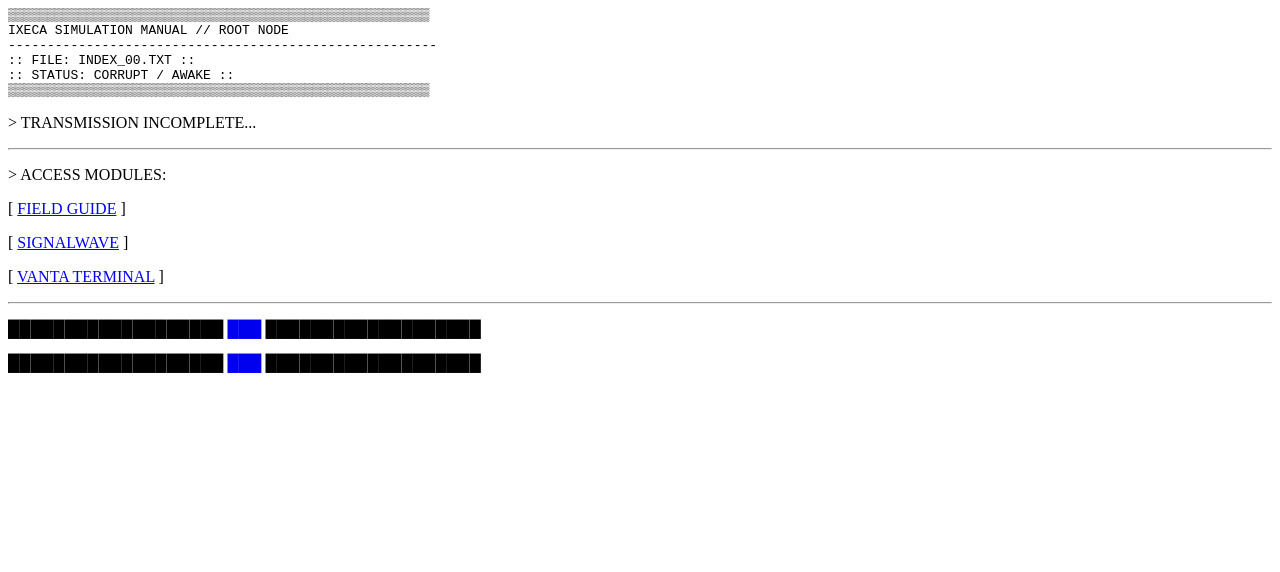
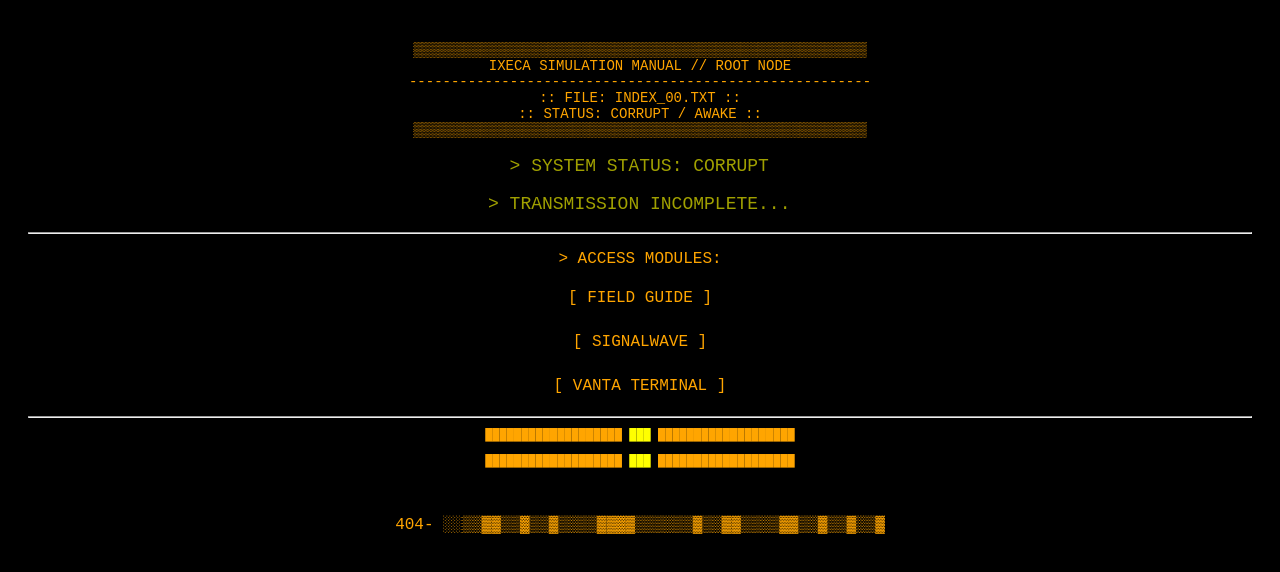
Before and after one commit to kropn/kropn, a plain HTML site: page index.html in a window 1280 px wide. Drawn offline with Linux system fonts and the light colour scheme.

Commit message:
Update index.html

```diff
--- a/index.html
+++ b/index.html
@@ -1,4 +1,13 @@
-<div class="terminal">
+<!DOCTYPE html>
+<html lang="en">
+<head>
+  <meta charset="UTF-8" />
+  <meta name="viewport" content="width=device-width, initial-scale=1.0"/>
+  <title>IXECA SIMULATION MANUAL — ROOT NODE</title>
+  <link rel="stylesheet" href="styles.css" />
+</head>
+<body>
+  <div class="terminal">
 <pre class="ascii-art">
 ▒▒▒▒▒▒▒▒▒▒▒▒▒▒▒▒▒▒▒▒▒▒▒▒▒▒▒▒▒▒▒▒▒▒▒▒▒▒▒▒▒▒▒▒▒▒▒▒▒▒▒▒▒▒
 IXECA SIMULATION MANUAL // ROOT NODE
@@ -8,18 +17,22 @@ IXECA SIMULATION MANUAL // ROOT NODE
 ▒▒▒▒▒▒▒▒▒▒▒▒▒▒▒▒▒▒▒▒▒▒▒▒▒▒▒▒▒▒▒▒▒▒▒▒▒▒▒▒▒▒▒▒▒▒▒▒▒▒▒▒▒▒
 </pre>
 
+    <p class="glitch-text">> SYSTEM STATUS: CORRUPT</p>
     <p class="glitch-text">> TRANSMISSION INCOMPLETE...</p>
 
-    <hr>
+    <hr class="rule">
 
     <p>> ACCESS MODULES:</p>
-<p>[ <a href="fieldguide.html" class="nav-link">FIELD GUIDE</a> ]</p>
-<p>[ <a href="signalwave.html" class="nav-link">SIGNALWAVE</a> ]</p>
-<p>[ <a href="vanta.html" class="nav-link">VANTA TERMINAL</a> ]</p>
+    <p>[ <a href="fieldguide.html" class="nav-link">FIELD GUIDE</a> ]</p>
+    <p>[ <a href="signalwave.html" class="nav-link">SIGNALWAVE</a> ]</p>
+    <p>[ <a href="vanta.html" class="nav-link">VANTA TERMINAL</a> ]</p>
 
-    <hr>
+    <hr class="rule">
 
-    <!-- keep your hidden links if you want easter eggs -->
+    <!-- Easter eggs (optional) -->
     <p class="hidden-link">███████████████████ <a href="https://krpn.bandcamp.com" class="black-text">███</a> ███████████████████</p>
     <p class="hidden-link">███████████████████ <a href="https://kropn.bandcamp.com" class="black-text">███</a> ███████████████████</p>
-</div>
+  </div>
+  <script src="script.js"></script>
+</body>
+</html>
```
